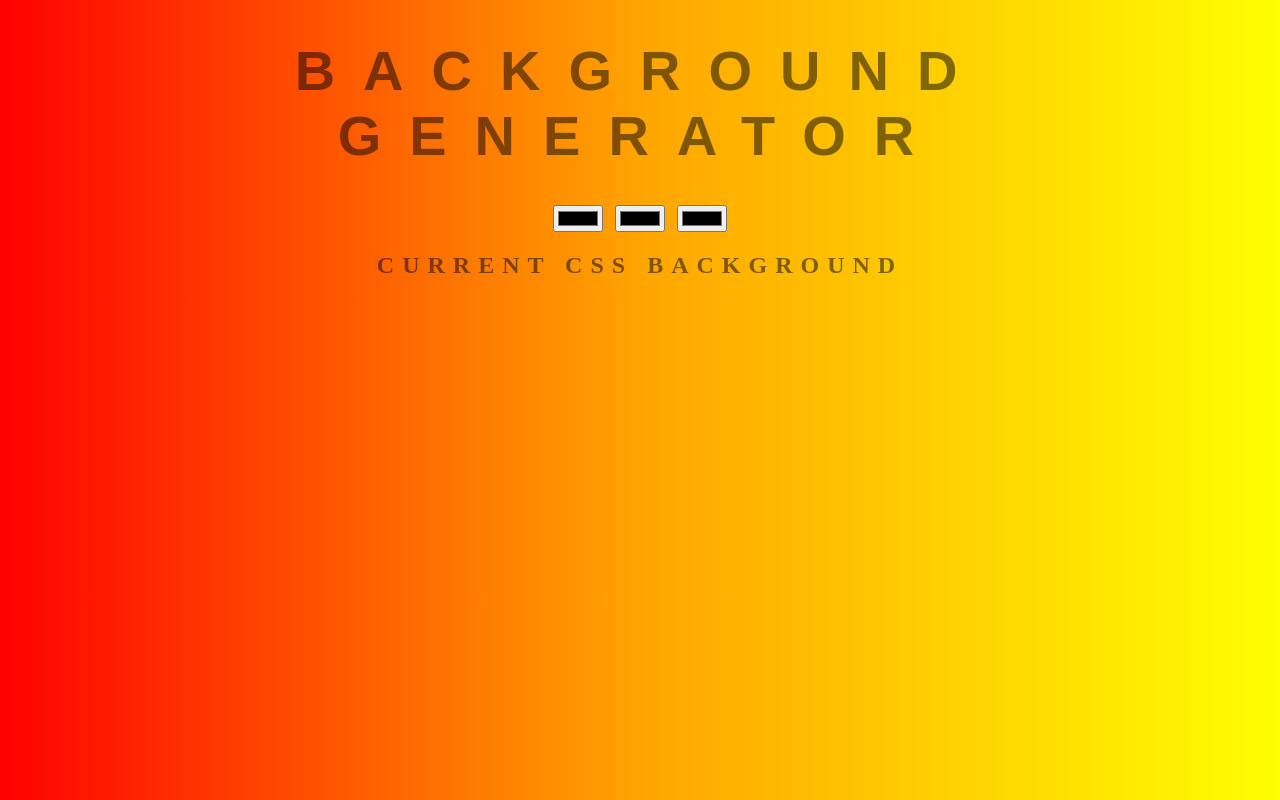
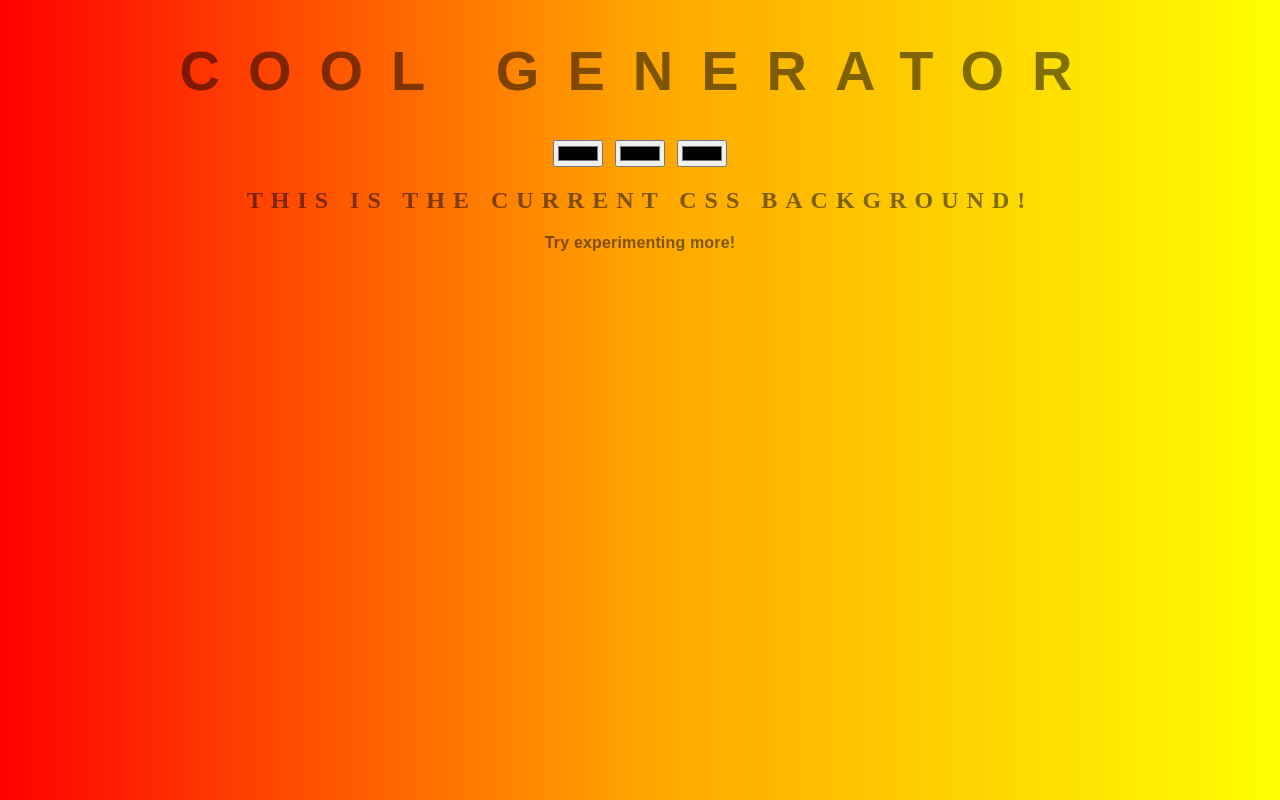
Before and after one commit to veralab/background-generator, a plain HTML site: page index.html in a window 1280 px wide. Drawn offline with Linux system fonts and the light colour scheme.

Commit message:
Chenged text

```diff
--- a/index.html
+++ b/index.html
@@ -3,16 +3,16 @@
 <head>
   <meta charset="UTF-8">
   <meta name="viewport" content="width=device-width, initial-scale=1.0">
-  <title>GradientBackground</title>
+  <title>BackgroundGenerator</title>
   <link rel="stylesheet" href="style.css">
 </head>
 <body id="gradient">
-  <h1>Background Generator</h1>
+  <h1>Cool Generator</h1>
   <input class="color1" type="color" name="color1">
   <input class="color2" type="color" name="color2">
   <input class="color3" type="color" name="color3">
-  <h2>Current CSS Background</h2>
-  <h3></h3>
+  <h2>THIS IS THE Current CSS Background!</h2>
+  <h3>Try experimenting more!</h3>
 
 
 
```
